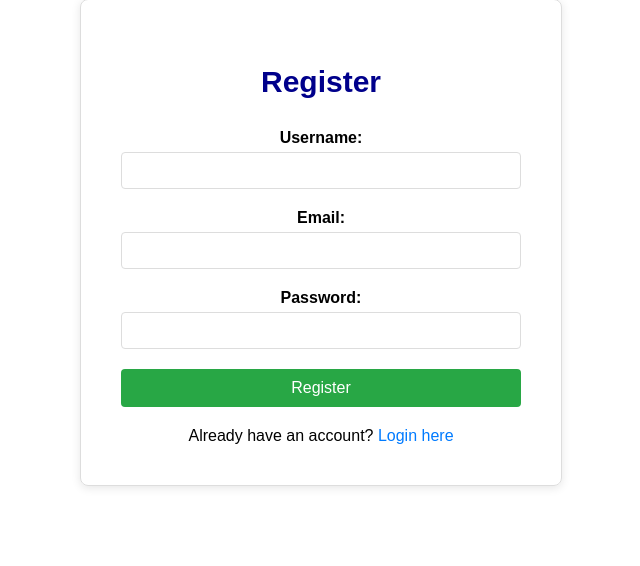
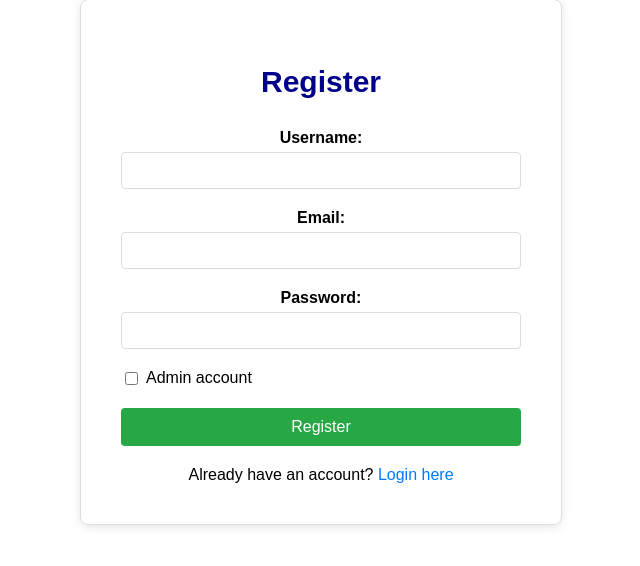
Before and after one commit to linanthon/jpapp2, a FastAPI app: page /v1/register in a window 1280 px wide. Shown: the part 101-667 px from the top of the page, without its empty margins (319-959 px from the left). Run offline with FastAPI, Linux system fonts and the light colour scheme; parts of the project's set-up code (start-up, migrations or seed data) failed here and were passed over.

Commit message:
allow register as admin

```diff
--- a/app/web/bpv1.py
+++ b/app/web/bpv1.py
@@ -58,7 +58,7 @@ async def register(
     """
     Register a new user.
 
-    Body: {username, email, password}
+    Body: {username, email, password, is_admin}
     Returns: {id, username, email, is_admin}
     """
     if db.user_exists(user_data.username):
@@ -71,7 +71,7 @@ async def register(
         username=user_data.username,
         email=user_data.email,
         password_hash=hashed_password,
-        is_admin=False
+        is_admin=user_data.is_admin
     )
 
     if not user_id:
--- a/app/web/static/css/auth/register.css
+++ b/app/web/static/css/auth/register.css
@@ -22,12 +22,26 @@
     font-weight: bold;
 }
 
-.form-group input {
+.form-group input[type="text"],
+.form-group input[type="email"],
+.form-group input[type="password"] {
     width: 100%;
     padding: 10px;
     border: 1px solid #ddd;
     border-radius: 4px;
     box-sizing: border-box;
+}
+
+.form-group input[type="checkbox"] {
+    margin-right: 8px;
+    cursor: pointer;
+}
+
+.form-group label[for="is_admin"] {
+    display: flex;
+    align-items: center;
+    font-weight: normal;
+    margin-bottom: 0;
 }
 
 .form-group input:focus {
--- a/app/web/static/js/auth/auth.js
+++ b/app/web/static/js/auth/auth.js
@@ -96,11 +96,11 @@ const AUTH = {
 	},
 
 	// Register
-	async register(username, email, password) {
+	async register(username, email, password, is_admin = false) {
 		const response = await this.request(REGISTER_URL, {
 			method: 'POST',
 			headers: {'Content-Type': 'application/json'},
-			body: JSON.stringify({ username, email, password }),
+			body: JSON.stringify({ username, email, password, is_admin }),
 		});
 
 		if (!response.ok) {
--- a/app/web/static/js/auth/register.js
+++ b/app/web/static/js/auth/register.js
@@ -6,13 +6,14 @@ document.getElementById('register-form').addEventListener('submit', async (e) =>
     const username = document.getElementById('username').value;
     const email = document.getElementById('email').value;
     const password = document.getElementById('password').value;
+    const is_admin = document.getElementById('is_admin').checked;
     const messageDiv = document.getElementById('message');
 
     try {
         messageDiv.className = '';
         messageDiv.textContent = 'Creating account...';
 
-        await AUTH.register(username, email, password);
+        await AUTH.register(username, email, password, is_admin);
 
         messageDiv.className = 'success';
         messageDiv.textContent = 'Account created successfully! Logging in...';
--- a/app/web/templates/register.html
+++ b/app/web/templates/register.html
@@ -29,6 +29,13 @@
         <input type="password" id="password" name="password" required>
       </div>
 
+      <div class="form-group">
+        <label for="is_admin">
+          <input type="checkbox" id="is_admin" name="is_admin">
+          Admin account
+        </label>
+      </div>
+
       <button type="submit" class="btn-submit">Register</button>
     </form>
 
--- a/schemas/user.py
+++ b/schemas/user.py
@@ -6,6 +6,7 @@ class UserBase(BaseModel):
 
 class UserCreate(UserBase):
     password: str
+    is_admin: bool = False
 
 class UserLogin(BaseModel):
     username: str
```
